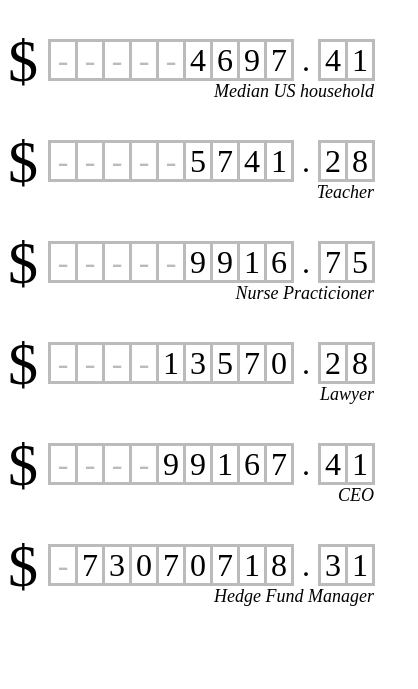
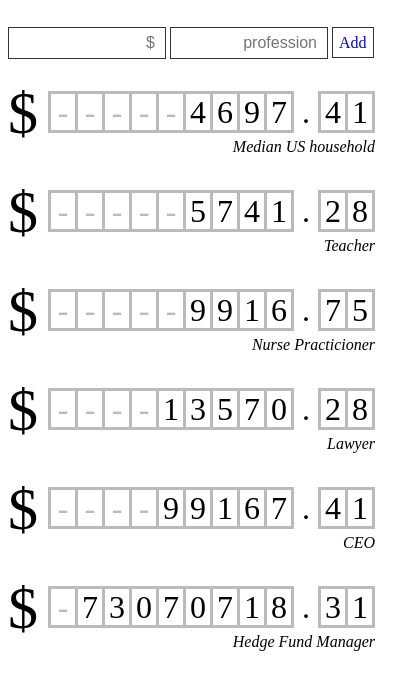
Before and after one commit to romanzadov/salary-counter, a plain HTML site: page index.html in a window 390 px wide. Shown: the part 97-786 px from the top of the page, 418 px wide, since content can reach past the window. Drawn offline with nearby package versions, Linux system fonts and the light colour scheme.

Commit message:
improved structure by changing to a list. This fixed the margin problems on the professions.

```diff
--- a/css/base.css
+++ b/css/base.css
@@ -7,30 +7,26 @@
 	font-size: 37px;
 	margin-bottom: 30px;
 }
-#counters, #professions {
-	float: left;
-	width: 400px;
+#content {
+	list-style: none;
+	margin: 0;
+	padding: 0;
 }
-#counters {
-	margin-right: 30px;
-	border-right: 1px dashed black;
-	padding-right: 10px;
+#content ul li {
+	vertical-align: middle;
 }
 .dollar {
 	font-size: 60px;
 	margin-right: 10px;
-}
-.counter {
-	vertical-align: 10px;
-	height: 42px;
+	vertical-align: -10px;
 }
 .dollar, .counter {
 	display: inline-block;
 }
 .profession {
 	font-style: italic;
-	padding-top: 33px;
-	height: 37px;
+	display: inline-block;
+	height: 40px;
 }
 .counter .number, .counter .decimal{
 	display: inline-block;
@@ -54,9 +50,15 @@ input {
 	border: 1px solid #333;
 	font-size: 16px;
 	padding: 6px 10px;
+	width: 158px;
+	margin-bottom: 20px;
+	text-align: right;
 }
 .counterAndSymbol {
-	clear:both;
+	display:inline-block;
+	border-right: 1px dashed black;
+	padding-right: 30px;
+	margin-right: 30px;
 }
 #counters input {
 	float: right;
@@ -72,30 +74,22 @@ input {
 	padding: 6px;
 	font-size: 16px;
 }
-.narrow.profession {
-	display: none;
-	padding: 0;
-	margin-top: -15px;
-	margin-bottom: 10px;
-	float: right;
-	margin-right: 34px;
-	font-size: 18px;
-}
 @media screen and (max-width: 640px) {
-    input {
-		display: none;
-    }
-    #professions {
-		display: none;
-    }
-    .narrow.profession {
-		display: inline;
-    }
+
     #page {
 		width: auto;
     }
-    #counters {
+    #content li {
+		width: 367px;
+		max-width: 367px;
+    }
+    .counterAndSymbol {
 		border: none;
-		margin-right: 0;
+		padding: 0;
+		margin: 0;
+    }
+    .profession {
+		float: right;
+		margin-top: -10px;
     }
 }
--- a/index.html
+++ b/index.html
@@ -9,16 +9,14 @@
 	<div id="title">
 		Salary earned since the start of the year
 	</div><!--title-->
-	<div id="content">
-		<div id="counters">
-			<input type="text" placeholder="$"></input>
-		</div>
-		<div id="professions">
-			<input type="text" placeholder="profession"></input>
+	<ul id="content">
+		<li>
+			<input type="text" placeholder="$" id="amount-input"></input>
+			<input type="text" placeholder="profession" id="name-input"></input>
 			<a href="#" id="add-link">Add</a>
-		</div>
-	</div><!--content-->
-	</div>
+		</li>
+	</ul><!--content-->
+	</div><!--page-->
 </body>
 
 
--- a/js/counter.js
+++ b/js/counter.js
@@ -6,7 +6,7 @@ $(function(){
 	makeCounter("CEO", 950000);
 	makeCounter("Hedge Fund Manager", 700000000);
 
-	var amount = $("#counters").find("input");
+	var amount = $("#amount-input");
 	amount.on("keyup", function(){
 		var valid = /^\d{0,11}(\.\d{0,2})?$/.test(this.value),
 			val = this.value;
@@ -16,7 +16,7 @@ $(function(){
 	});
 	$("#add-link").on("click", function(){
 		var salary = amount.val();
-		var name = $("#professions").find("input").val();
+		var name = $("#name-input").val();
 		if (name != "") {
 			makeCounter(name, salary);
 		}
@@ -24,10 +24,8 @@ $(function(){
 });
 
 function makeCounter(profession, salary) {
-	var professions = $("#professions");
-	professions.append($("<div>").addClass("profession").text(profession));
+	var container = $("<li>");
 
-	var counters = $("#counters");
 	var counter = $("<div>").addClass("counter").addClass(profession);
 	for (var i = 0; i<11; i++) {
 		var digit = $("<div>").addClass("number");
@@ -43,8 +41,10 @@ function makeCounter(profession, salary) {
 	}
 	var counterAndSymbol = $("<div>").addClass("counterAndSymbol");
 	counterAndSymbol.append($("<div>").addClass("dollar").text("$")).append(counter);
-	counterAndSymbol.append($("<div>").addClass("narrow profession").text(profession));
-	counters.append(counterAndSymbol);
+
+	container.append(counterAndSymbol);
+	container.append($("<div>").addClass("profession").text(profession));
+	$("#content").append(container);
 	window.setInterval(function(){
 		updateSalaryInCounter(counter, salary);
 	}, 100);
```
